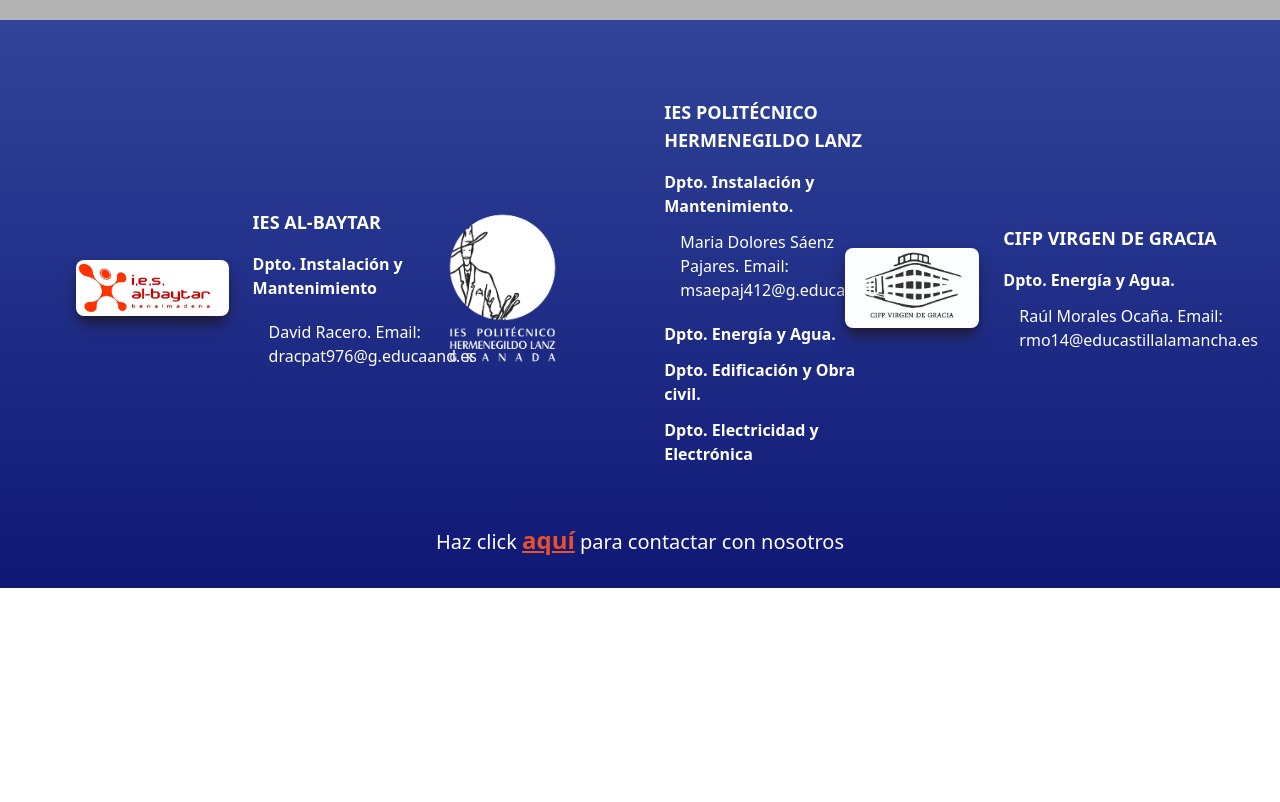
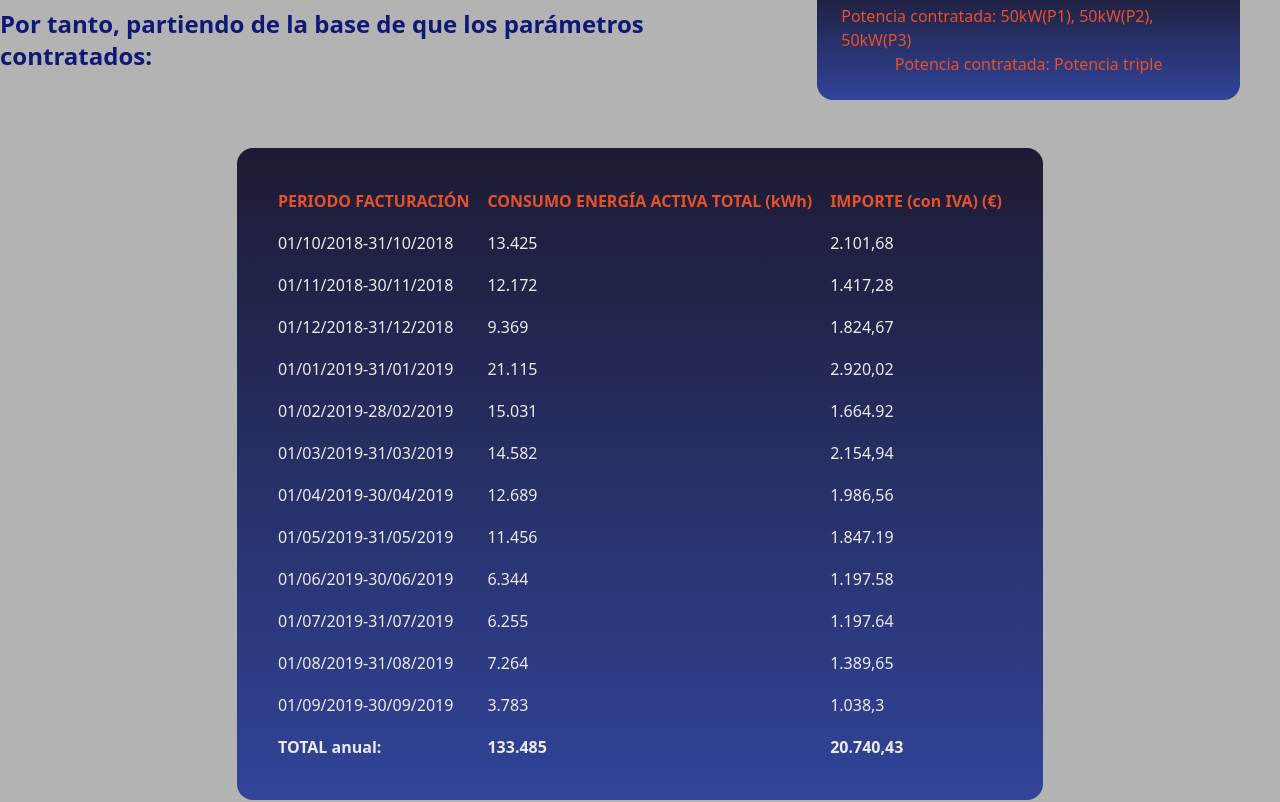
Before and after one commit to Sellsword9/dualiza, a React (Vite) app in the folder frontend/: page /resultados in a window 1280 px wide. Shown: the part 1720-2522 px from the top of the page. Before the commit the page ends 2308 px from the top, so only its background shows below. Built offline with nearby package versions, Linux system fonts and the light colour scheme.

Commit message:
Nitpick & seccion consumo

```diff
--- a/frontend/src/components/Resultado.jsx
+++ b/frontend/src/components/Resultado.jsx
@@ -1,7 +1,7 @@
 const Resultado = (img) => {
   let x = img.img;
   return (
-    <div className="flex flex-col items-center justify-center rounded-2xl m-8 p-8 bg-gradient-to-b mr-10 ml-10 from-azul-negro to-azul-semi-oscuro">
+    <div className="flex flex-col items-center justify-center rounded-2xl m-6 p-6 bg-gradient-to-b mr-10 ml-10 from-azul-negro to-azul-semi-oscuro">
       <img src={x} alt="Resultado" />
     </div>
   )
--- a/frontend/src/pages/ResultadosPage.jsx
+++ b/frontend/src/pages/ResultadosPage.jsx
@@ -13,7 +13,92 @@
         <h1 className='text-2xl text-orange-custom w-auto bg-gris-claro p-4 rounded-md m-8 cursor-pointer'> Consumos eléctricos </h1>
         <div className='flex flex-row justify-center items-center'>
           <Resultado img={consumohlanz} />
-          <p className='w-1/3 p-8'>Los principales focos de consumo eléctrico están presentes en receptores como ordenadores, monitores, altavoces, impresoras, proyectores, equipos de iluminación, equipos de climatización y ventilación colectiva, split y radiadores eléctricos, principalmente</p>
+          <p className='w-1/3 p-8 text-azul-oscuro text-2xl font-bold'>Los principales focos de consumo eléctrico están presentes en receptores como ordenadores, monitores, altavoces, impresoras, proyectores, equipos de iluminación, equipos de climatización y ventilación colectiva, split y radiadores eléctricos, principalmente. </p>
+        </div>
+        <div className='flex flex-row justify-center items-center'>
+          <p className='text-azul-oscuro text-2xl font-bold'>Por tanto, partiendo de la base de que los parámetros contratados:</p>
+          <ul className='bg flex flex-col items-center justify-center rounded-2xl m-6 p-6 bg-gradient-to-b mr-10 ml-10 from-azul-negro to-azul-semi-oscuro '>
+            <li className='text-orange-custom'>Potencia contratada: 50kW(P1), 50kW(P2), 50kW(P3)</li>
+            <li className='text-orange-custom'>Potencia contratada: Potencia triple</li>
+          </ul>
+        </div>
+        <div>
+          <table className='border-separate border-spacing-4 rounded-2xl m-6 p-6 bg-gradient-to-b mr-10 ml-10 from-azul-negro to-azul-semi-oscuro'>
+            <thead>
+              <tr>
+                <th className='text-orange-custom'>PERIODO FACTURACIÓN</th>
+                <th className='text-orange-custom'>CONSUMO ENERGÍA ACTIVA TOTAL (kWh)</th>
+                <th className='text-orange-custom'>IMPORTE (con IVA) (€)</th>
+              </tr>
+            </thead>
+            <tbody className='text-gris-claro'>
+              <tr>
+                <td>01/10/2018-31/10/2018</td>
+                <td>13.425</td>
+                <td>2.101,68</td>
+              </tr>
+              <tr>
+                <td>01/11/2018-30/11/2018</td>
+                <td>12.172</td>
+                <td>1.417,28</td>
+              </tr>
+              <tr>
+                <td>01/12/2018-31/12/2018</td>
+                <td>9.369</td>
+                <td>1.824,67</td>
+              </tr>
+              <tr>
+                <td>01/01/2019-31/01/2019</td>
+                <td>21.115</td>
+                <td>2.920,02</td>
+              </tr>
+              <tr>
+                <td>01/02/2019-28/02/2019</td>
+                <td>15.031</td>
+                <td>1.664.92</td>
+              </tr>
+              <tr>
+                <td>01/03/2019-31/03/2019</td>
+                <td>14.582</td>
+                <td>2.154,94</td>
+              </tr>
+              <tr>
+                <td>01/04/2019-30/04/2019</td>
+                <td>12.689</td>
+                <td>1.986,56</td>
+              </tr>
+              <tr>
+                <td>01/05/2019-31/05/2019</td>
+                <td>11.456</td>
+                <td>1.847.19</td>
+              </tr>
+              <tr>
+                <td>01/06/2019-30/06/2019</td>
+                <td>6.344</td>
+                <td>1.197.58</td>
+              </tr>
+              <tr>
+                <td>01/07/2019-31/07/2019</td>
+                <td>6.255</td>
+                <td>1.197.64</td>
+              </tr>
+              <tr>
+                <td>01/08/2019-31/08/2019</td>
+                <td>7.264</td>
+                <td>1.389,65</td>
+              </tr>
+              <tr>
+                <td>01/09/2019-30/09/2019</td>
+                <td>3.783</td>
+                <td>1.038,3</td>
+              </tr>
+              <tr>
+                <td><strong>TOTAL anual:</strong></td>
+                <td><strong>133.485</strong></td>
+                <td><strong>20.740,43</strong></td>
+              </tr>
+            </tbody>
+          </table>
         </div>
       </div>
     </div>
```
